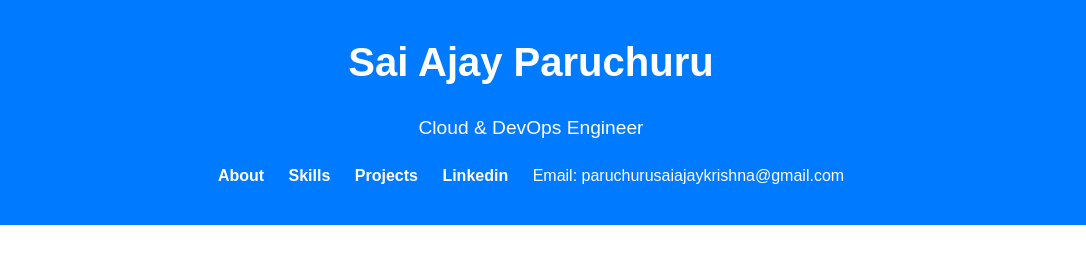
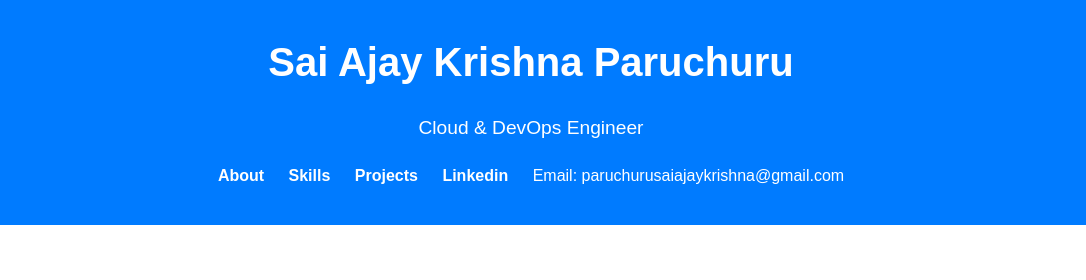
Before and after one commit to Ajay9955/cloudresumechallenge-frontend, a plain HTML site: page index.html in a window 1280 px wide. Shown: the top 280 px of the page, 194-1280 px from the left. Drawn offline with Linux system fonts and the light colour scheme; no server answers.

Commit message:
Update index.html

```diff
--- a/index.html
+++ b/index.html
@@ -10,7 +10,7 @@
     <header>
         <div class="container">
             <img src="pic.jpg" alt="Ajay" class="profile-img">
-            <h1>Sai Ajay Paruchuru</h1>
+            <h1>Sai Ajay Krishna Paruchuru</h1>
             <p>Cloud & DevOps Engineer</p>
             <nav>
                 <ul>
```
